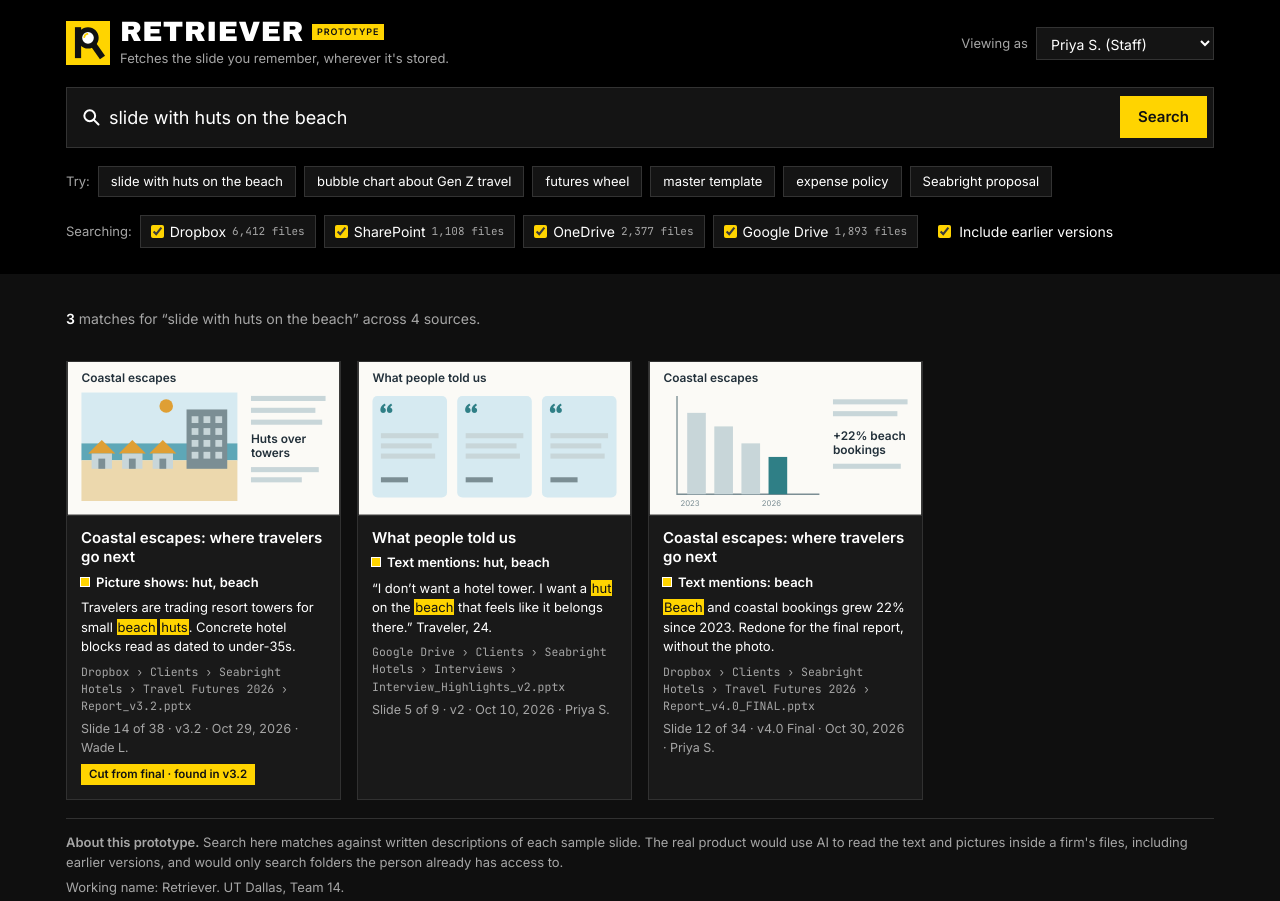
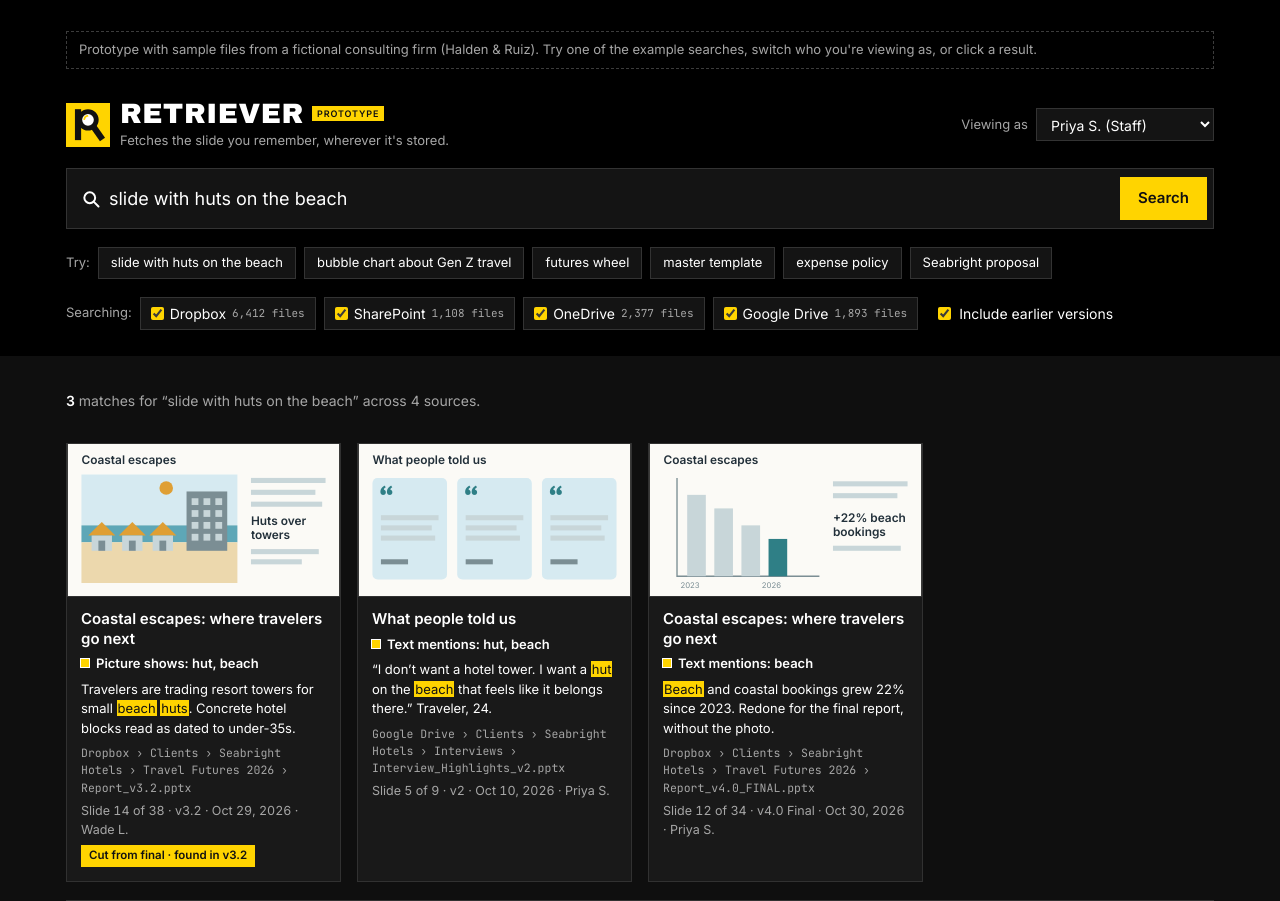
Before and after one commit to AnhKimHaTran/retriever-prototype, a plain HTML site: page index.html in a window 1280 px wide. Shown: the top 901 px of the page. Drawn offline with Linux system fonts and the light colour scheme.

Commit message:
Update index.html

```diff
--- a/index.html
+++ b/index.html
@@ -12,6 +12,8 @@
 <body>
 <section class="band">
 <div class="wrap band-in">
+  <p class="note">Prototype with sample files from a fictional consulting firm (Halden &amp; Ruiz). Try one of the example searches, switch who you're viewing as, or click a result.</p>
+
   <header class="top">
     <div class="brand">
       <span class="logo" aria-hidden="true"><svg viewBox="0 0 64 64"><rect class="lg-tile" width="64" height="64"/><rect class="lg-k" x="13" y="9" width="9" height="45"/><path class="lg-handle2" d="M39 33 L50.5 49.5"/><circle class="lg-lens2" cx="32" cy="24.5" r="12"/><path class="lg-shine2" d="M26.6 23.4 a5.6 5.6 0 0 1 4.4 -4.5"/></svg></span>
```
